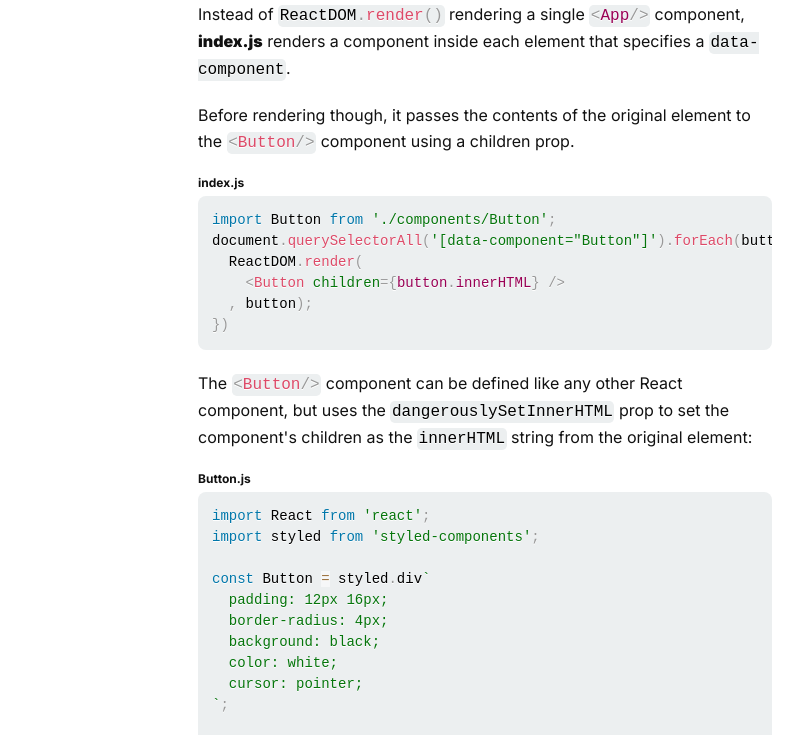
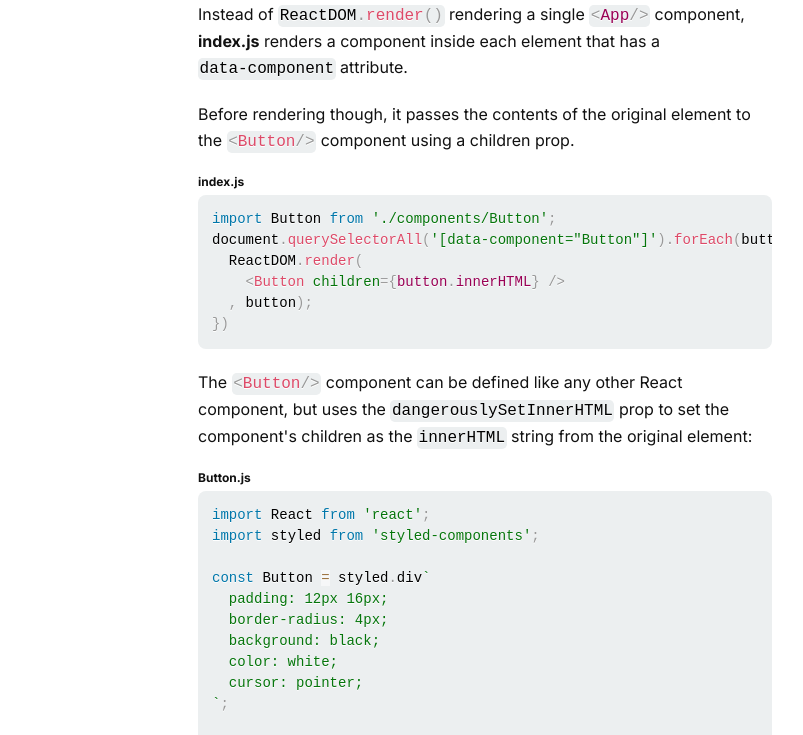
Before and after one commit to sambernhardt/static-react-components, a website: page index.html in a window 1280 px wide. Shown: the part 675-1410 px from the top of the page, without its empty margins (155-958 px from the left). Drawn offline with Linux system fonts and the light colour scheme.

Commit message:
Fixed wording and word break

```diff
--- a/index.html
+++ b/index.html
@@ -53,7 +53,7 @@
         <br>
         <a class="anchorLink" id="how"></a>
         <h2>How does it work?</h2>
-        <p>Instead of <code class="language-javascript">ReactDOM.render()</code> rendering a single <code class="language-markup">&lt;App/&gt;</code> component, <strong>index.js</strong> renders a component inside each element that specifies a <code class="language-html">data-component</code>.</p>
+        <p>Instead of <code class="language-javascript">ReactDOM.render()</code> rendering a single <code class="language-markup">&lt;App/&gt;</code> component, <strong>index.js</strong> renders a component inside each element that has a <code class="language-html">data‑component</code> attribute.</p>
         <p>Before rendering though, it passes the contents of the original element to the <code class="language-jsx">&lt;Button/&gt;</code> component using a children prop.</p>
         <div class="code">
           <label>index.js</label>
@@ -98,7 +98,7 @@ export default ({ children }) =&gt; (
         <a class="anchorLink" id="anyelement"></a>
         <div class="block">
           <h3>Any Element</h2>
-            <p>As long as <strong>index.js</strong> has a component to replace the specified component, this method will work for any simple component, such as a label or button.</p>
+            <p>As long as <strong>index.js</strong> has a component to replace the specified <code class="language-html">data‑component</code>, this method will work for simple components like labels or buttons.</p>
             <div class="snippet">
               <span data-component="Label" data-style="display: block;">
                 Enter your name
--- a/styles/css/style.css
+++ b/styles/css/style.css
@@ -103,7 +103,7 @@ pre {
   top: -24px; }
 
 strong {
-  font-weight: 800; }
+  font-weight: bold; }
 
 small {
   font-size: 13px; }
```
Also changed, not shown: 1 other file.
